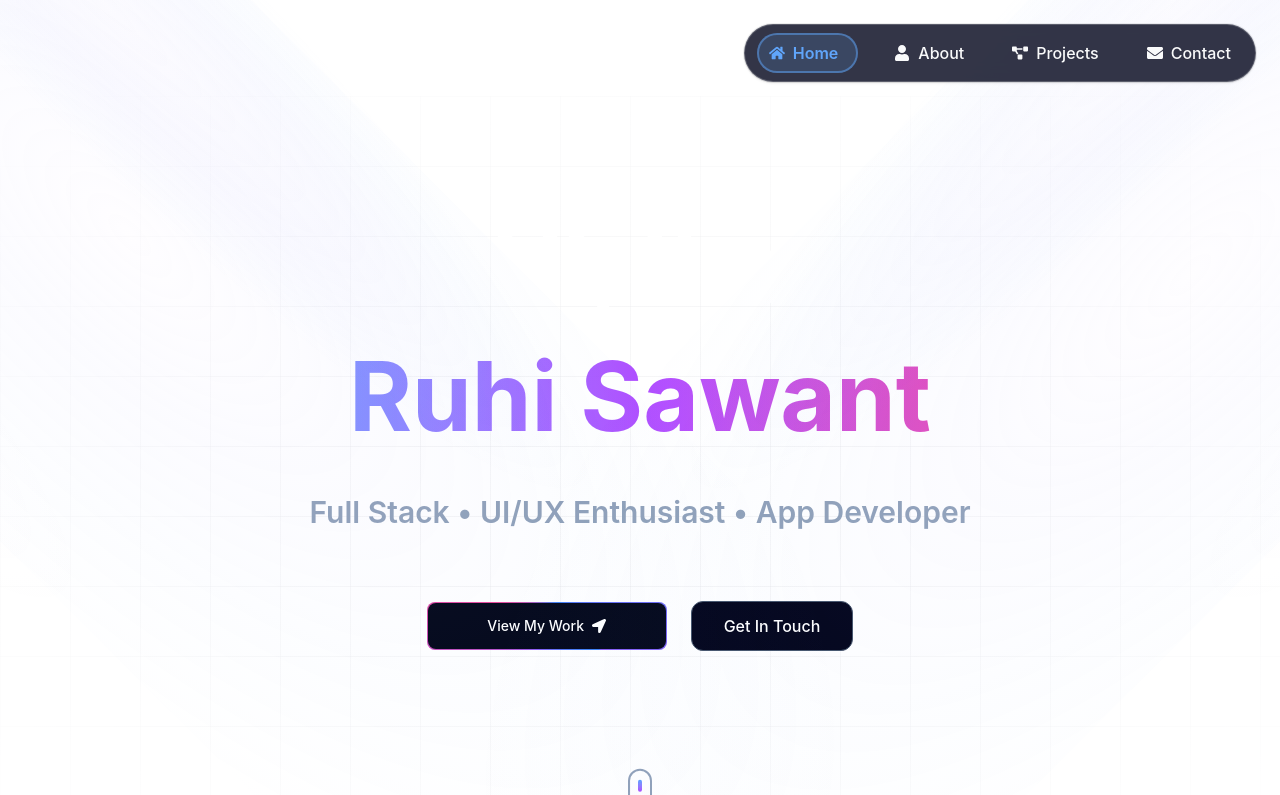
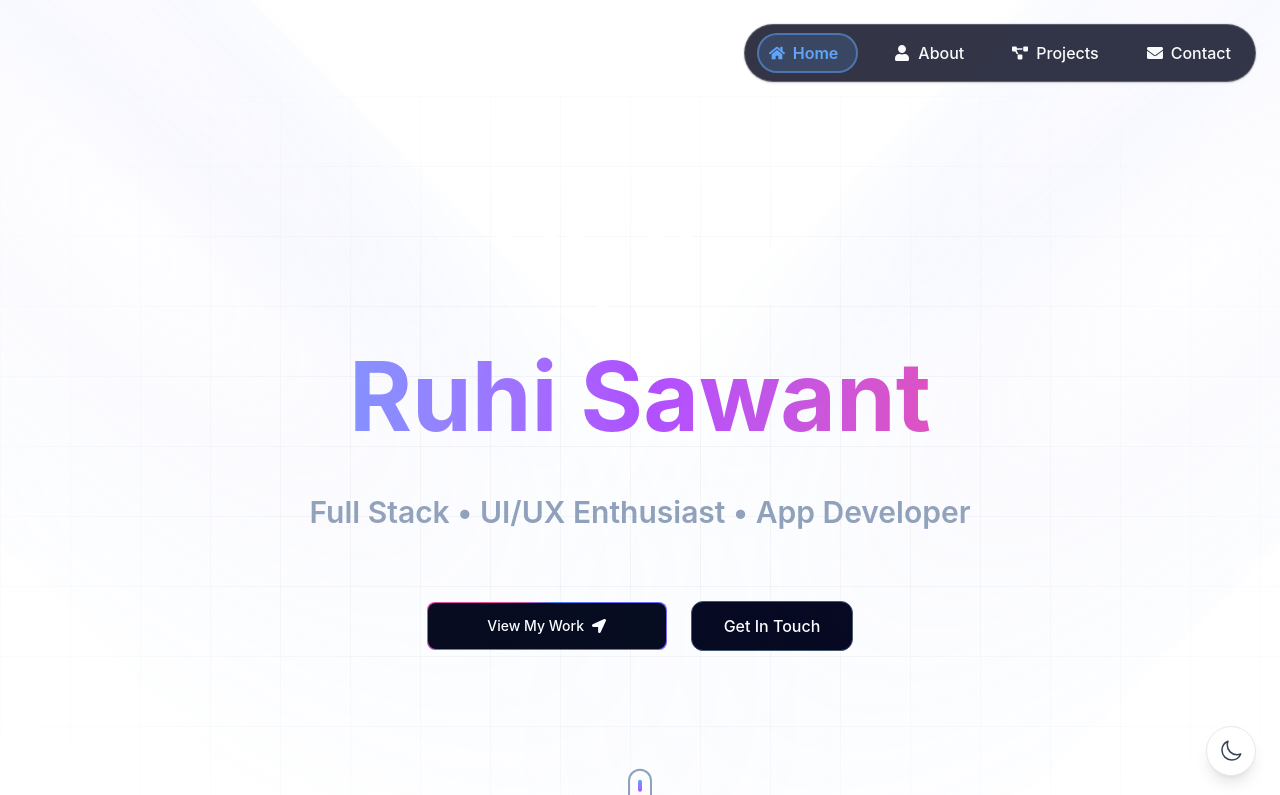
Before and after one commit to Ruhisawant/ruhisawant.github.io, a Next.js app: page / in a window 1280 px wide. Shown: the top 795 px of the page. Built offline with nearby package versions, Linux system fonts and the light colour scheme.

Commit message:
Theme toggle added

```diff
--- a/src/app/components/Approach.tsx
+++ b/src/app/components/Approach.tsx
@@ -1,6 +1,5 @@
 'use client'
 import React from 'react'
-
 import { AnimatePresence, motion } from 'motion/react'
 import { CanvasRevealEffect } from '@/src/app/components/ui/CanvasRevealEffect'
 import { fadeInUp, staggerContainer } from '@/src/utils/animations'
--- a/src/app/components/Hero.tsx
+++ b/src/app/components/Hero.tsx
@@ -1,5 +1,4 @@
 'use client'
-
 import Link from 'next/link'
 import MagicButton from './ui/MagicButton'
 import { motion } from 'framer-motion'
--- a/src/app/components/Projects.tsx
+++ b/src/app/components/Projects.tsx
@@ -1,5 +1,4 @@
 'use client'
-
 import Image from 'next/image'
 import { projects } from '@/src/contents/projects'
 import { motion } from 'framer-motion'
--- /dev/null
+++ b/src/app/components/ui/ThemeToggle.tsx
@@ -0,0 +1,21 @@
+'use client'
+import { useTheme } from '@/src/app/context/ThemeContext'
+import { SunIcon, MoonIcon } from '@heroicons/react/24/outline'
+
+export function ThemeToggle() {
+  const { theme, toggleTheme } = useTheme()
+
+  return (
+    <button
+      onClick={toggleTheme}
+      className="fixed bottom-6 right-6 z-50 p-3 rounded-full bg-white dark:bg-gray-800 shadow-lg hover:shadow-xl transition-all duration-200 border border-gray-200 dark:border-gray-700 hover:scale-105"
+      aria-label={`Switch to ${theme === 'dark' ? 'light' : 'dark'} mode`}
+    >
+      {theme === 'dark' ? (
+        <SunIcon className="h-6 w-6 text-gray-200" />
+      ) : (
+        <MoonIcon className="h-6 w-6 text-gray-700" />
+      )}
+    </button>
+  )
+}
--- a/src/app/contact/page.tsx
+++ b/src/app/contact/page.tsx
@@ -1,5 +1,4 @@
 'use client'
-
 import { useState } from 'react'
 import { motion } from 'framer-motion'
 import { FaEnvelope, FaPhone, FaMapMarkerAlt } from 'react-icons/fa'
--- a/src/app/context/ThemeContext.tsx
+++ b/src/app/context/ThemeContext.tsx
@@ -1,5 +1,4 @@
 'use client'
-
 import { createContext, useContext, useEffect, useState } from 'react'
 
 type Theme = 'light' | 'dark'
--- a/src/app/layout.tsx
+++ b/src/app/layout.tsx
@@ -3,6 +3,7 @@ import type { Metadata } from 'next'
 import { Geist, Geist_Mono } from 'next/font/google'
 import { ThemeProvider } from './context/ThemeContext'
 import { FloatingNavbar } from './components/ui/FloatingNavbar'
+import { ThemeToggle } from './components/ui/ThemeToggle'
 import { FaHome, FaUser, FaProjectDiagram, FaEnvelope } from 'react-icons/fa'
 import './globals.css'
 
@@ -40,6 +41,7 @@ export default function RootLayout({
             {children}
           </main>
           <Footer />
+          <ThemeToggle />
         </ThemeProvider>
       </body>
     </html>
--- a/src/app/projects/page.tsx
+++ b/src/app/projects/page.tsx
@@ -1,5 +1,4 @@
 'use client'
-
 import Image from 'next/image'
 import { projects } from '@/src/contents/projects'
 import { motion } from 'framer-motion'
```
